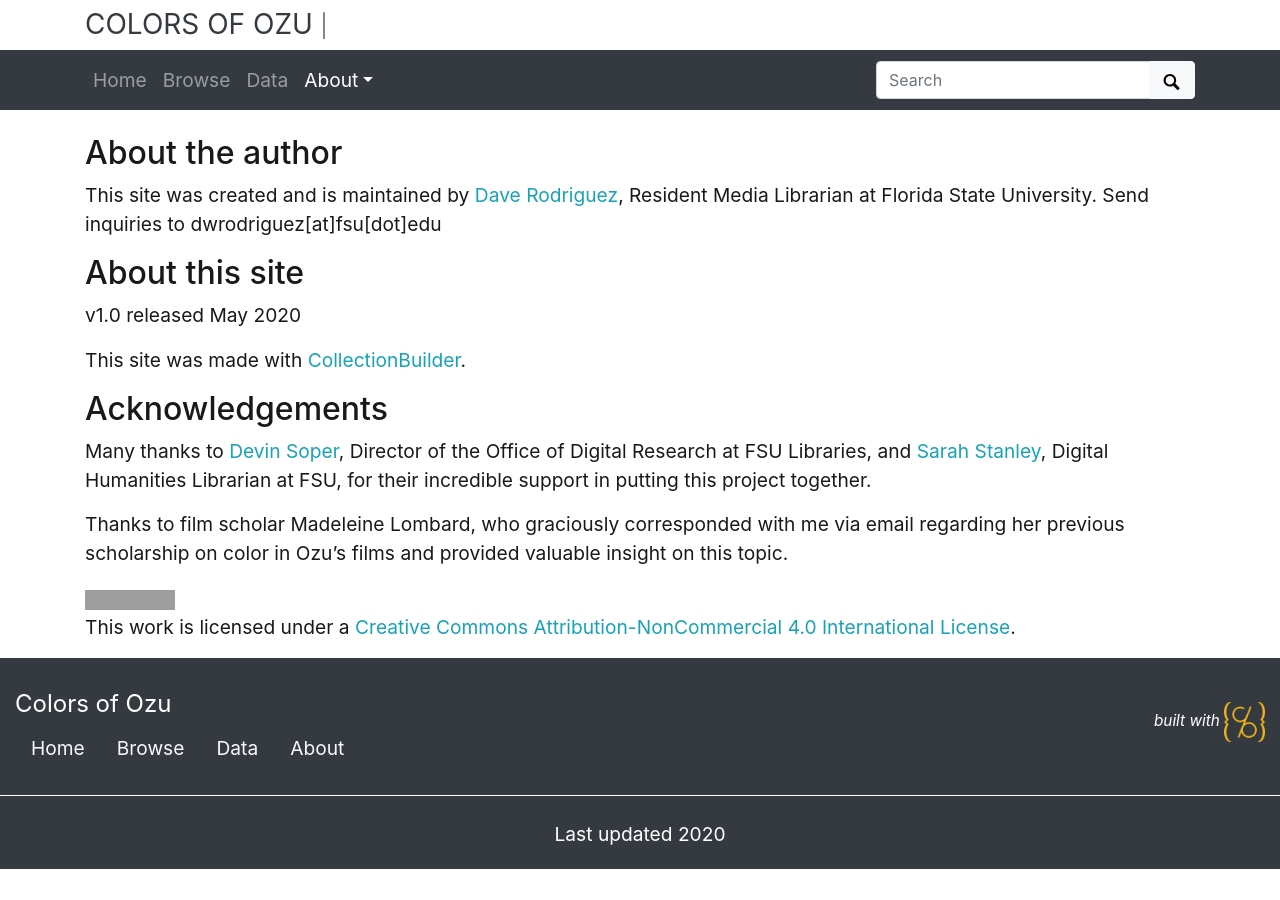
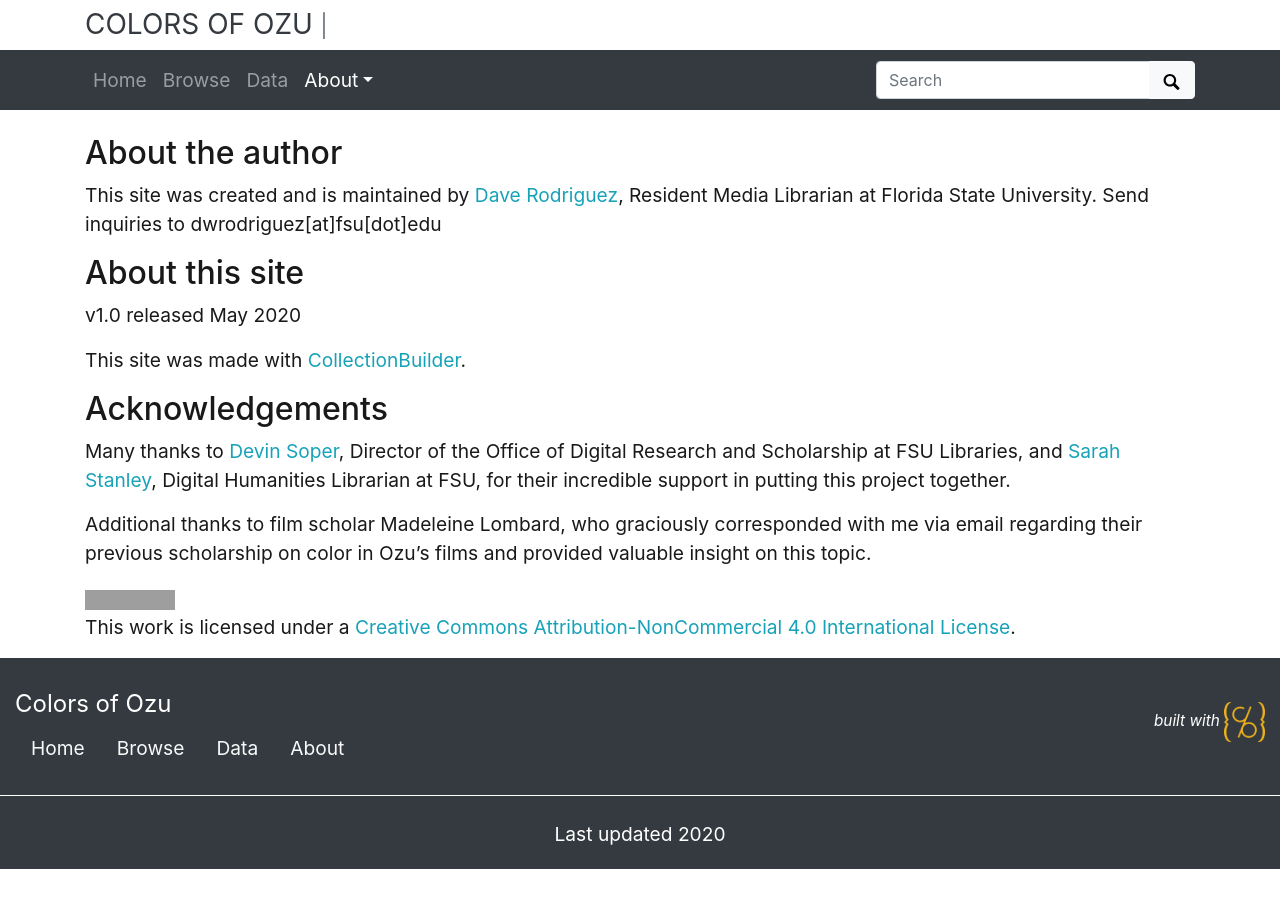
Before and after one commit to drodz11/colors-of-ozu, a Jekyll site: the page built from pages/credits.md, in a window 1280 px wide. Built offline with Jekyll 4.4.1, drawn with Linux system fonts in a browser that asks for light colours; grey boxes are pictures that could not be loaded.

Commit message:
Update credits.md

```diff
--- a/pages/credits.md
+++ b/pages/credits.md
@@ -14,8 +14,8 @@ v1.0 released May 2020
 This site was made with [CollectionBuilder](https://collectionbuilder.github.io/about.html).
 
 ## Acknowledgements
-Many thanks to [Devin Soper](https://orcid.org/0000-0002-2667-4594), Director of the Office of Digital Research at FSU Libraries, and [Sarah Stanley](https://github.com/scstanley7), Digital Humanities Librarian at FSU, for their incredible support in putting this project together.
+Many thanks to [Devin Soper](https://orcid.org/0000-0002-2667-4594), Director of the Office of Digital Research and Scholarship at FSU Libraries, and [Sarah Stanley](https://github.com/scstanley7), Digital Humanities Librarian at FSU, for their incredible support in putting this project together.
 
-Thanks to film scholar Madeleine Lombard, who graciously corresponded with me via email regarding her previous scholarship on color in Ozu's films and provided valuable insight on this topic.
+Additional thanks to film scholar Madeleine Lombard, who graciously corresponded with me via email regarding their previous scholarship on color in Ozu's films and provided valuable insight on this topic.
 
 <a rel="license" href="http://creativecommons.org/licenses/by-nc/4.0/"><img alt="Creative Commons License" style="border-width:0" src="https://i.creativecommons.org/l/by-nc/4.0/88x31.png" /></a><br />This work is licensed under a <a rel="license" href="http://creativecommons.org/licenses/by-nc/4.0/">Creative Commons Attribution-NonCommercial 4.0 International License</a>.
```
